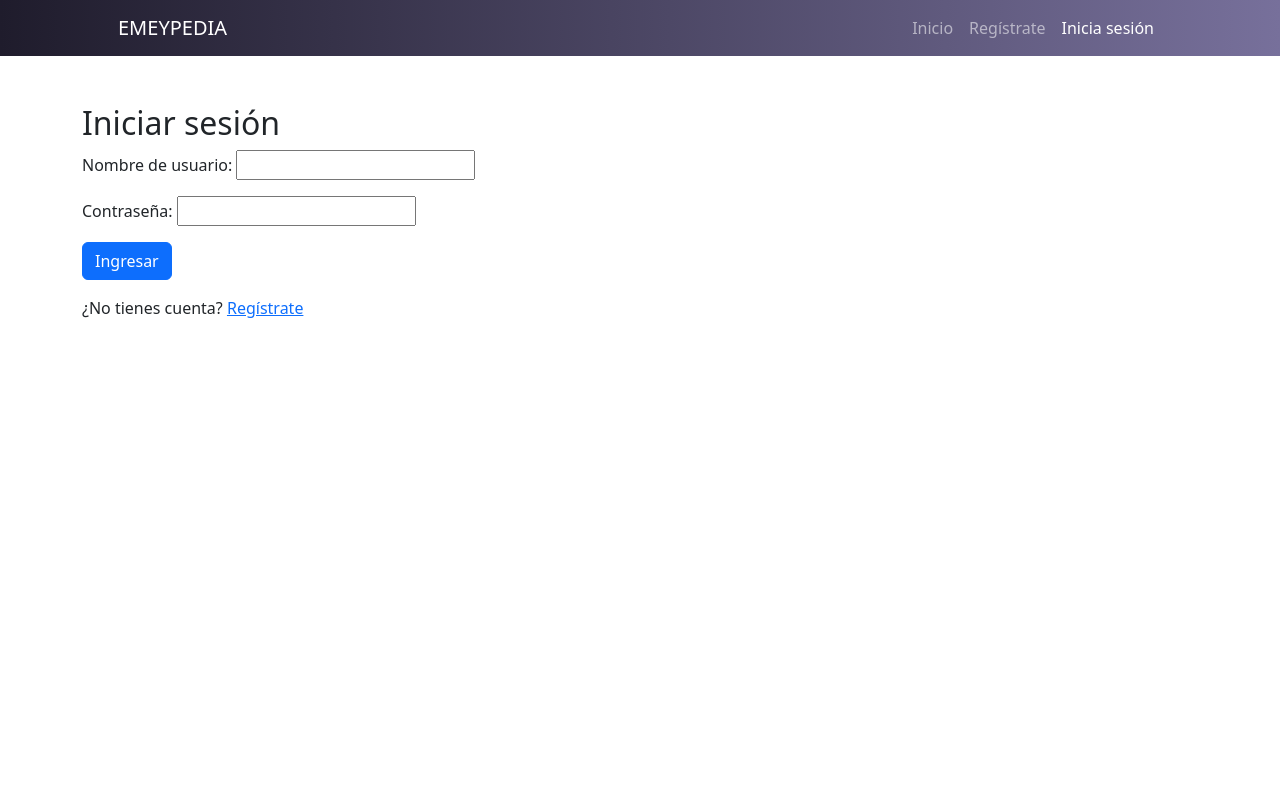
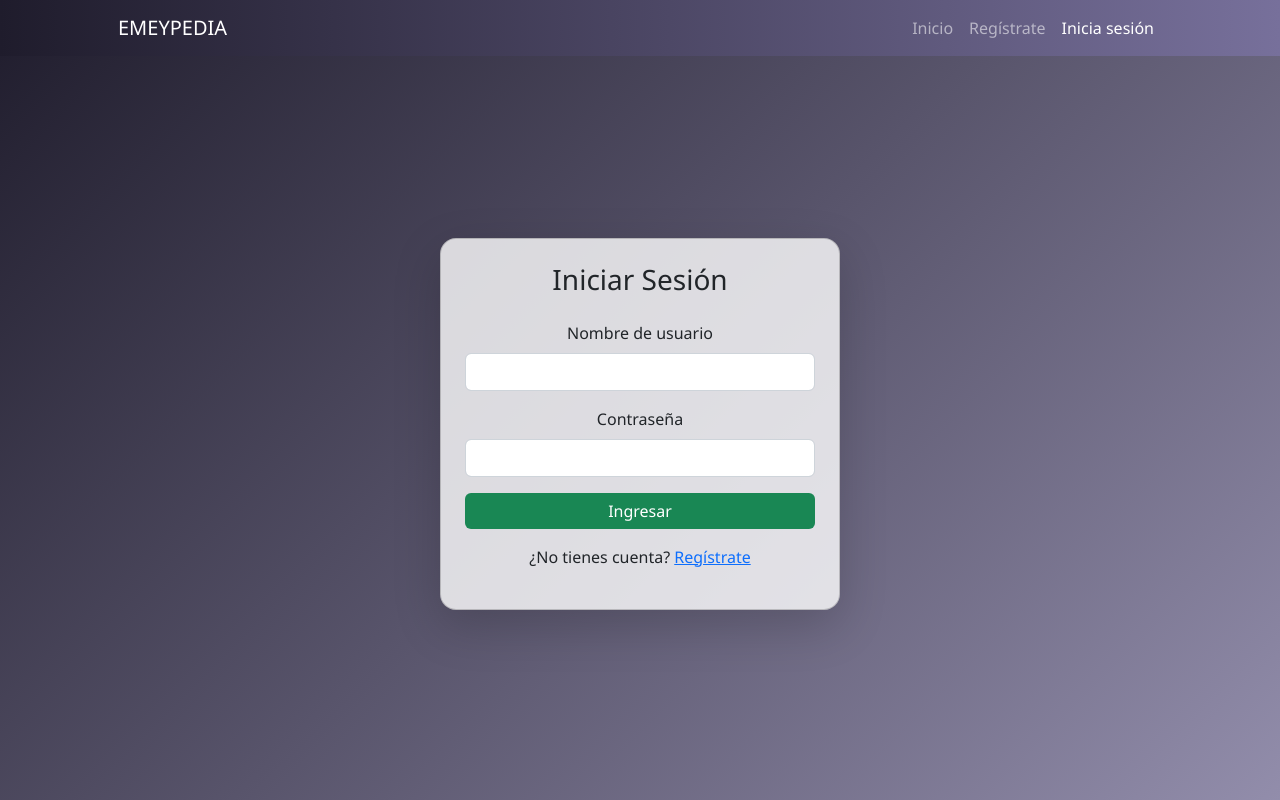
Before and after one commit to ElFranck21/Emeypedia, a Django app: page /login/ in a window 1280 px wide. Run offline with Django 5.2, Linux system fonts and the light colour scheme.

Commit message:
front de login y registro

```diff
--- /dev/null
+++ b/static/css/login.css
@@ -0,0 +1,27 @@
+body {
+    background: linear-gradient(135deg, #1f1c2c, #928dab);
+    background-attachment: fixed;
+    font-family: 'Segoe UI', Tahoma, Geneva, Verdana, sans-serif;
+}
+
+.card {
+    background-color: #ffffffcc;
+}
+
+input[type="text"],
+input[type="password"] {
+    display: block;
+    margin: 0 auto;
+    width: 100%;
+    max-width: 100%;
+}
+
+.btn-custom {
+    background-color: #198754; /* verde Bootstrap */
+    color: white;
+    border: none;
+}
+
+.btn-custom:hover {
+    background-color: #157347;
+}
--- a/templates/base.html
+++ b/templates/base.html
@@ -1,22 +1,43 @@
+{% load static %}
+
 <!DOCTYPE html>
 <html lang="es">
 <head>
-    <meta charset="UTF-8">
-    <title>{% block title %}Bienvenido{% endblock %}</title>
+    <meta charset="UTF-8" />
+    <title>EMEYPEDIA</title>
+    {% load static %}
+    <link href="{% static 'miapp/css/styles.css' %}" rel="stylesheet" />
+    <link href="https://cdn.jsdelivr.net/npm/bootstrap@5.2.3/dist/css/bootstrap.min.css" rel="stylesheet" />
 </head>
 <body>
-    <header>
-        <h1>Bienvenido a Emeypedia</h1>
-    </header>
 
-    <main>
-        {% block content %}
-        <!-- Aquí se mostrará el contenido de las plantillas hijas -->
-        {% endblock %}
-    </main>
+<nav class="navbar navbar-expand-lg navbar-dark" style="background: linear-gradient(90deg, #1f1c2c, #77709b);">
+    <div class="container px-5">
+        <a class="navbar-brand" href="#">EMEYPEDIA</a>
+        <button class="navbar-toggler" type="button" data-bs-toggle="collapse"
+            data-bs-target="#navbarSupportedContent" aria-controls="navbarSupportedContent"
+            aria-expanded="false" aria-label="Toggle navigation"><span class="navbar-toggler-icon"></span></button>
+        <div class="collapse navbar-collapse" id="navbarSupportedContent">
+            <ul class="navbar-nav ms-auto mb-2 mb-lg-0">
 
-    <footer>
-        <p>&copy; 2025 Emeypedia</p>
-    </footer>
+                <li class="nav-item">
+                    <a class="nav-link {% if request.resolver_match.url_name == 'index' %}active{% endif %}" href="{% url 'index' %}">Inicio</a>
+                </li>
+                <li class="nav-item">
+                    <a class="nav-link {% if request.resolver_match.url_name == 'register' %}active{% endif %}" href="{% url 'register' %}">Regístrate</a>
+                </li>
+                <li class="nav-item">
+                    <a class="nav-link {% if request.resolver_match.url_name == 'login' %}active{% endif %}" href="{% url 'login' %}">Inicia sesión</a>
+                </li>
+            </ul>
+        </div>
+    </div>
+</nav>
+
+<main class="container mt-5">
+    {% block content %}
+    {% endblock %}
+</main>
+
 </body>
 </html>
--- a/templates/index.html
+++ b/templates/index.html
@@ -1,43 +1,55 @@
+{% extends 'base.html' %}
 {% load static %}
 
-<!DOCTYPE html>
-<html lang="es">
-<head>
-    <meta charset="UTF-8" />
-    <title>EMEYPEDIA</title>
-    {% load static %}
-    <link href="{% static 'miapp/css/styles.css' %}" rel="stylesheet" />
-    <link href="https://cdn.jsdelivr.net/npm/bootstrap@5.2.3/dist/css/bootstrap.min.css" rel="stylesheet" />
-</head>
-<body>
+{% block content %}
 
-<nav class="navbar navbar-expand-lg navbar-dark" style="background: linear-gradient(90deg, #1f1c2c, #77709b);">
-    <div class="container px-5">
-        <a class="navbar-brand" href="#">EMEYPEDIA</a>
-        <button class="navbar-toggler" type="button" data-bs-toggle="collapse"
-            data-bs-target="#navbarSupportedContent" aria-controls="navbarSupportedContent"
-            aria-expanded="false" aria-label="Toggle navigation"><span class="navbar-toggler-icon"></span></button>
-        <div class="collapse navbar-collapse" id="navbarSupportedContent">
-            <ul class="navbar-nav ms-auto mb-2 mb-lg-0">
+<link rel="stylesheet" href="{% static 'css/index.css' %}">
 
-                <li class="nav-item">
-                    <a class="nav-link {% if request.resolver_match.url_name == 'index' %}active{% endif %}" href="{% url 'index' %}">Inicio</a>
-                </li>
-                <li class="nav-item">
-                    <a class="nav-link {% if request.resolver_match.url_name == 'register' %}active{% endif %}" href="{% url 'register' %}">Regístrate</a>
-                </li>
-                <li class="nav-item">
-                    <a class="nav-link {% if request.resolver_match.url_name == 'login' %}active{% endif %}" href="{% url 'login' %}">Inicia sesión</a>
-                </li>
-            </ul>
-        </div>
+<div class="hero-banner">
+    <div class="overlay"></div>
+    <div class="hero-content">
+        <h1 class="display-4">Bienvenido a EMEYPEDIA</h1>
+        <p class="lead">Explora una enciclopedia de videojuegos, series, películas y cultura geek.</p>
+        <a href="#articulos" class="btn btn-primary">Explorar artículos</a>
     </div>
-</nav>
+</div>
 
-<main class="container mt-5">
-    {% block content %}
-    {% endblock %}
-</main>
+<h2 class="section-title" id="articulos">Juegos Populares</h2>
+<div class="card-scroll">
+    <div class="media-card">
+        <img src="{% static 'img/game1.jpg' %}" alt="Game 1">
+        <div class="title">The Last of Us</div>
+    </div>
+    <div class="media-card">
+        <img src="{% static 'img/game2.jpg' %}" alt="Game 2">
+        <div class="title">Elden Ring</div>
+    </div>
+    <!-- Agrega más juegos -->
+</div>
 
-</body>
-</html>
+<h2 class="section-title">Series Destacadas</h2>
+<div class="card-scroll">
+    <div class="media-card">
+        <img src="{% static 'img/serie1.jpg' %}" alt="Serie 1">
+        <div class="title">Breaking Bad</div>
+    </div>
+    <div class="media-card">
+        <img src="{% static 'img/serie2.jpg' %}" alt="Serie 2">
+        <div class="title">Prison Break</div>
+    </div>
+    <!-- Agrega más series -->
+</div>
+
+<h2 class="section-title">Películas Clásicas</h2>
+<div class="card-scroll">
+    <div class="media-card">
+        <img src="{% static 'img/movie1.jpg' %}" alt="Movie 1">
+        <div class="title">The Matrix</div>
+    </div>
+    <div class="media-card">
+        <img src="{% static 'img/movie2.jpg' %}" alt="Movie 2">
+        <div class="title">Pulp Fiction</div>
+    </div>
+    <!-- Agrega más películas -->
+</div>
+{% endblock %}
--- a/templates/login.html
+++ b/templates/login.html
@@ -1,17 +1,39 @@
-{% extends 'index.html' %}
+{% extends 'base.html' %}
+{% load static %}
 
 {% block content %}
-<h2>Iniciar sesión</h2>
+<link rel="stylesheet" href="{% static 'css/login.css' %}">
+<div class="d-flex justify-content-center align-items-center" style="min-height: 80vh;">
+    <div class="card shadow-lg p-4 text-center" style="width: 100%; max-width: 400px; border-radius: 1rem;">
+        <h3 class="mb-4">Iniciar Sesión</h3>
 
-{% if form.errors %}
-    <p class="text-danger">Usuario o contraseña incorrectos</p>
-{% endif %}
+        {% if form.errors %}
+            <div class="alert alert-danger">
+                Usuario o contraseña incorrectos
+            </div>
+        {% endif %}
 
-<form method="post">
-    {% csrf_token %}
-    {{ form.as_p }}
-    <button type="submit" class="btn btn-primary">Ingresar</button>
-</form>
+        <form method="post" class="text-start">
+            {% csrf_token %}
 
-<p class="mt-3">¿No tienes cuenta? <a href="{% url 'register' %}">Regístrate</a></p>
+            <div class="mb-3 text-center">
+                <label for="id_username" class="form-label">Nombre de usuario</label><br>
+                {{ form.username|safe }}
+            </div>
+
+            <div class="mb-3 text-center">
+                <label for="id_password" class="form-label">Contraseña</label><br>
+                {{ form.password|safe }}
+            </div>
+
+            <div class="d-grid">
+                <button type="submit" class="btn btn-custom">Ingresar</button>
+            </div>
+        </form>
+
+        <div class="mt-3">
+            <p>¿No tienes cuenta? <a href="{% url 'register' %}">Regístrate</a></p>
+        </div>
+    </div>
+</div>
 {% endblock %}
--- a/usuarios/forms.py
+++ b/usuarios/forms.py
@@ -1,15 +1,31 @@
 from django import forms
-from django.contrib.auth.forms import UserCreationForm, AuthenticationForm
+from django.contrib.auth.forms import AuthenticationForm
 from django.contrib.auth.models import User
 
 class LoginForm(AuthenticationForm):
-    username = forms.CharField(label='Nombre de usuario')
-    password = forms.CharField(label='Contraseña', widget=forms.PasswordInput)
+    username = forms.CharField(
+        label='Usuario',
+        widget=forms.TextInput(attrs={'class': 'form-control'})
+    )
+    password = forms.CharField(
+        label='Contraseña',
+        widget=forms.PasswordInput(attrs={'class': 'form-control'})
+    )
+
 
 class RegistroUsuarioForm(forms.ModelForm):
-    username = forms.CharField(label='Nombre de usuario')
-    email = forms.EmailField(label='Correo')
-    password = forms.CharField(label='Contraseña', widget=forms.PasswordInput)
+    username = forms.CharField(
+        label='Usuario',
+        widget=forms.TextInput(attrs={'class': 'form-control'})
+    )
+    email = forms.EmailField(
+        label='Correo',
+        widget=forms.EmailInput(attrs={'class': 'form-control'})
+    )
+    password = forms.CharField(
+        label='Contraseña',
+        widget=forms.PasswordInput(attrs={'class': 'form-control'})
+    )
 
     class Meta:
         model = User
```
Also changed, not shown: static/css/index.css (added, +54 -0 lines), templates/dashboard.html (+7 -6 lines), templates/register.html (+33 -8 lines).
